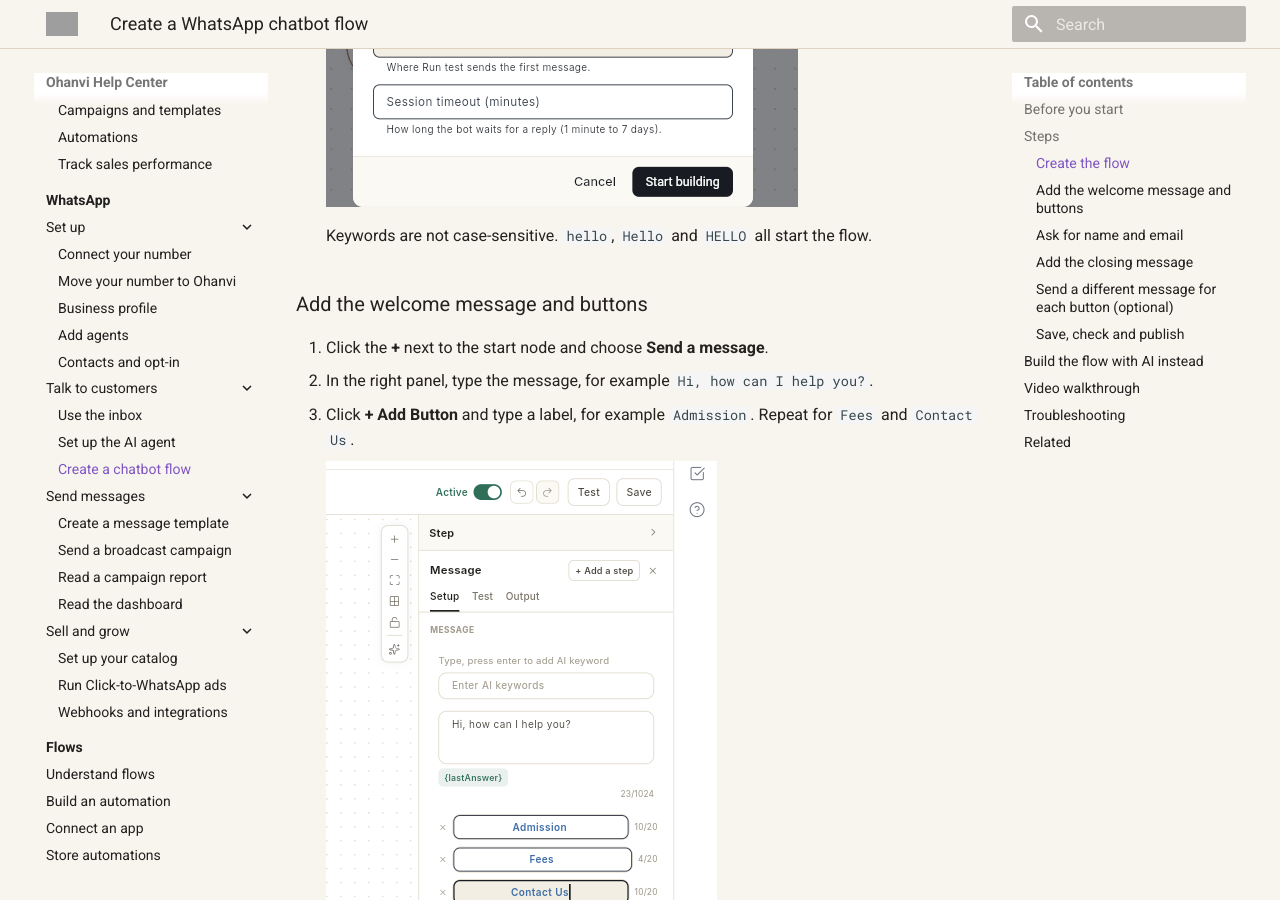
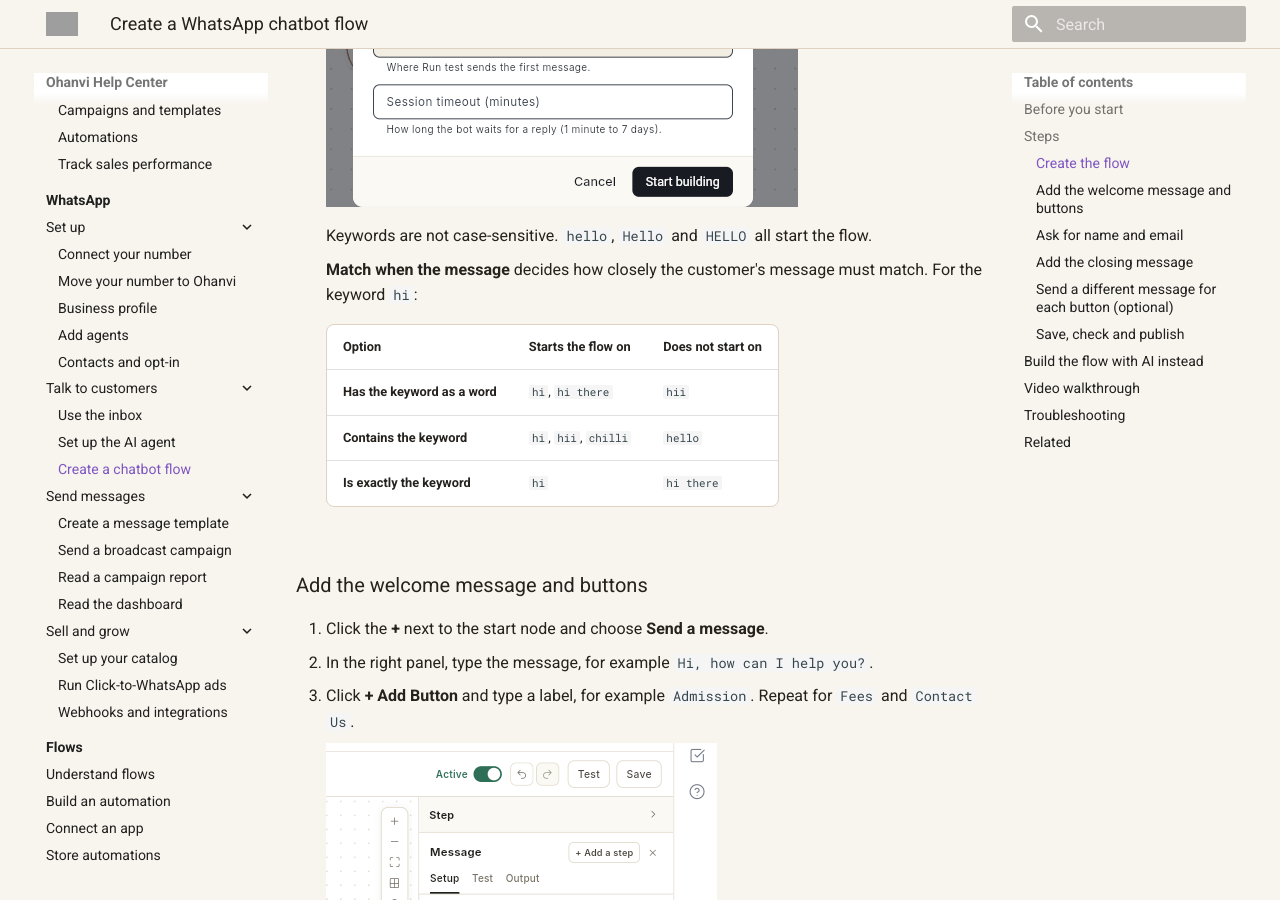
Before and after one commit to Ohanvi/ohanvi.github.io, an MkDocs documentation site: the page built from docs/create-whatsapp-flow.md, in a window 1280 px wide and 900 px high, scrolled down 1649 px. Built offline with MkDocs 1.6.1 and Material for MkDocs 9.7.7, drawn with Linux system fonts in a browser that asks for light colours; grey boxes are pictures that could not be loaded.

Commit message:
docs(flow): explain the three keyword match options
Co-Authored-By: Claude Opus 5.5 (1M context) <noreply@anthropic.com>

```diff
--- a/docs/create-whatsapp-flow.md
+++ b/docs/create-whatsapp-flow.md
@@ -32,6 +32,14 @@ Build a chatbot that starts when a customer sends a keyword, shows a welcome mes
     ![Start a WhatsApp flow dialog with Keywords and Match type fields](assets/screenshots/create-whatsapp-flow-3-keyword-dialog.png)
 
     Keywords are not case-sensitive. `hello`, `Hello` and `HELLO` all start the flow.
+
+    **Match when the message** decides how closely the customer's message must match. For the keyword `hi`:
+
+    | Option | Starts the flow on | Does not start on |
+    | --- | --- | --- |
+    | **Has the keyword as a word** | `hi`, `hi there` | `hii` |
+    | **Contains the keyword** | `hi`, `hii`, `chilli` | `hello` |
+    | **Is exactly the keyword** | `hi` | `hi there` |
 
 ### Add the welcome message and buttons
 
```
